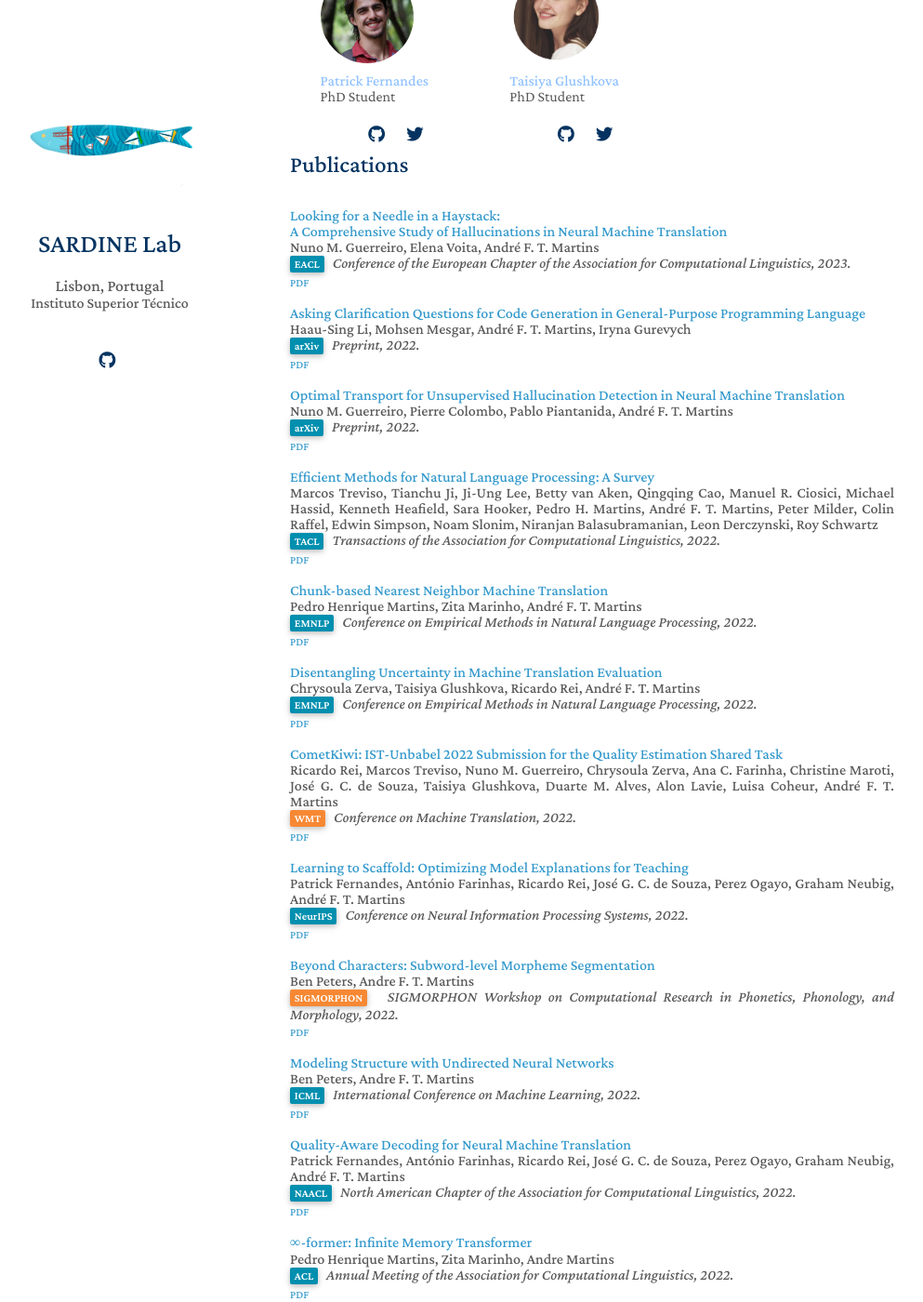
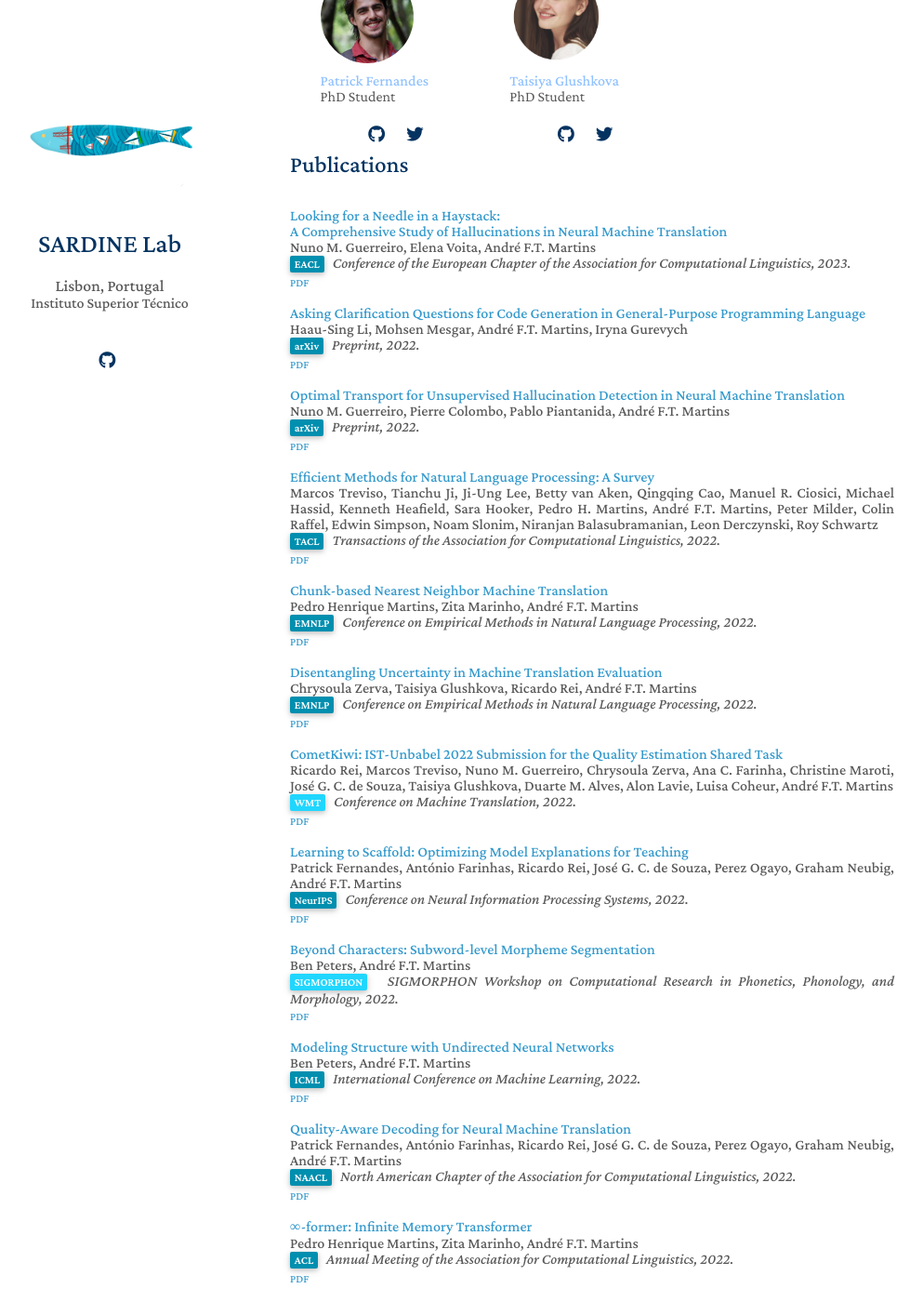
Before and after one commit to sardine-cs/sardine-cs.github.io, a Jekyll site: the page built from index.md, in a window 1280 px wide and 1400 px high, scrolled down 950 px. Shown: the whole window at 93% size, without its empty margins (158-1151 px from the left). Built offline with Jekyll 4.4.1, drawn with Linux system fonts in a browser that asks for light colours; nearby versions of some CDN libraries; a style sheet for code colours, icons or effects is not loaded.

Commit message:
Changes to publications

```diff
--- a/_includes/publications.md
+++ b/_includes/publications.md
@@ -5,7 +5,7 @@
 <div class="pub-row">
   <div class="col-sm-15">
       <div class="title"><a href="https://arxiv.org/abs/2208.05309">Looking for a Needle in a Haystack: <br> A Comprehensive Study of Hallucinations in Neural Machine Translation</a></div>
-      <div class="author">Nuno M. Guerreiro, Elena Voita, André F. T. Martins</div>
+      <div class="author">Nuno M. Guerreiro, Elena Voita, André F.T. Martins</div>
       <div class="periodical" style="position: relative; padding-bottom: 1px;"><span class="badge badge-mine">EACL</span> &nbsp; <em>Conference of the European Chapter of the Association for Computational Linguistics, 2023.</em></div>
     <div class="links">
       <a href="https://arxiv.org/pdf/2208.05309.pdf" class="btn btn-sm z-depth-1" role="button" target="_blank" style="font-size:12px;">PDF</a>
@@ -16,7 +16,7 @@
 <div class="pub-row">
   <div class="col-sm-15">
       <div class="title"><a href="https://arxiv.org/abs/2212.09885">Asking Clarification Questions for Code Generation in General-Purpose Programming Language</a></div>
-      <div class="author">Haau-Sing Li, Mohsen Mesgar, André F. T. Martins, Iryna Gurevych</div>
+      <div class="author">Haau-Sing Li, Mohsen Mesgar, André F.T. Martins, Iryna Gurevych</div>
       <div class="periodical" style="position: relative; padding-bottom: 1px;"><span class="badge badge-mine">arXiv</span> &nbsp; <em>Preprint, 2022.</em>
       </div>
     <div class="links">
@@ -28,7 +28,7 @@
 <div class="pub-row">
   <div class="col-sm-15">
       <div class="title"><a href="https://arxiv.org/abs/2212.09631">Optimal Transport for Unsupervised Hallucination Detection in Neural Machine Translation</a></div>
-      <div class="author">Nuno M. Guerreiro, Pierre Colombo, Pablo Piantanida, André F. T. Martins</div>
+      <div class="author">Nuno M. Guerreiro, Pierre Colombo, Pablo Piantanida, André F.T. Martins</div>
       <div class="periodical" style="position: relative; padding-bottom: 1px;"><span class="badge badge-mine">arXiv</span> &nbsp; <em>Preprint, 2022.</em>
       </div>
     <div class="links">
@@ -40,7 +40,7 @@
 <div class="pub-row">
   <div class="col-sm-15">
       <div class="title"><a href="https://arxiv.org/abs/2209.00099">Efficient Methods for Natural Language Processing: A Survey</a></div>
-      <div class="author">Marcos Treviso, Tianchu Ji, Ji-Ung Lee, Betty van Aken, Qingqing Cao, Manuel R. Ciosici, Michael Hassid, Kenneth Heafield, Sara Hooker, Pedro H. Martins, André F. T. Martins, Peter Milder, Colin Raffel, Edwin Simpson, Noam Slonim, Niranjan Balasubramanian, Leon Derczynski, Roy Schwartz</div>
+      <div class="author">Marcos Treviso, Tianchu Ji, Ji-Ung Lee, Betty van Aken, Qingqing Cao, Manuel R. Ciosici, Michael Hassid, Kenneth Heafield, Sara Hooker, Pedro H. Martins, André F.T. Martins, Peter Milder, Colin Raffel, Edwin Simpson, Noam Slonim, Niranjan Balasubramanian, Leon Derczynski, Roy Schwartz</div>
       <div class="periodical" style="position: relative; padding-bottom: 1px;"><span class="badge badge-mine">TACL</span> &nbsp; <em>Transactions of the Association for Computational Linguistics, 2022.</em>
       </div>
     <div class="links">
@@ -52,7 +52,7 @@
 <div class="pub-row">
   <div class="col-sm-15">
       <div class="title"><a href="https://arxiv.org/abs/2205.12230">Chunk-based Nearest Neighbor Machine Translation</a></div>
-      <div class="author">Pedro Henrique Martins, Zita Marinho, André F. T. Martins</div>
+      <div class="author">Pedro Henrique Martins, Zita Marinho, André F.T. Martins</div>
       <div class="periodical" style="position: relative; padding-bottom: 1px;"><span class="badge badge-mine">EMNLP</span> &nbsp; <em>Conference on Empirical Methods in Natural Language Processing, 2022.</em>
       </div>
     <div class="links">
@@ -64,7 +64,7 @@
 <div class="pub-row">
   <div class="col-sm-15">
       <div class="title"><a href="https://arxiv.org/abs/2204.06546">Disentangling Uncertainty in Machine Translation Evaluation</a></div>
-      <div class="author">Chrysoula Zerva, Taisiya Glushkova, Ricardo Rei, André F. T. Martins</div>
+      <div class="author">Chrysoula Zerva, Taisiya Glushkova, Ricardo Rei, André F.T. Martins</div>
       <div class="periodical" style="position: relative; padding-bottom: 1px;"><span class="badge badge-mine">EMNLP</span> &nbsp; <em>Conference on Empirical Methods in Natural Language Processing, 2022.</em>
       </div>
     <div class="links">
@@ -76,7 +76,7 @@
 <div class="pub-row">
   <div class="col-sm-15">
       <div class="title"><a href="https://arxiv.org/abs/2209.06243">CometKiwi: IST-Unbabel 2022 Submission for the Quality Estimation Shared Task</a></div>
-      <div class="author">Ricardo Rei, Marcos Treviso, Nuno M. Guerreiro, Chrysoula Zerva, Ana C. Farinha, Christine Maroti, José G. C. de Souza, Taisiya Glushkova, Duarte M. Alves, Alon Lavie, Luisa Coheur, André F. T. Martins</div>
+      <div class="author">Ricardo Rei, Marcos Treviso, Nuno M. Guerreiro, Chrysoula Zerva, Ana C. Farinha, Christine Maroti, José G. C. de Souza, Taisiya Glushkova, Duarte M. Alves, Alon Lavie, Luisa Coheur, André F.T. Martins</div>
       <div class="periodical" style="position: relative; padding-bottom: 1px;"><span class="badge badge-work">WMT</span> &nbsp; <em>Conference on Machine Translation, 2022.</em>
       </div>
     <div class="links">
@@ -88,7 +88,7 @@
 <div class="pub-row">
   <div class="col-sm-15">
       <div class="title"><a href="https://arxiv.org/abs/2204.10810">Learning to Scaffold: Optimizing Model Explanations for Teaching</a></div>
-      <div class="author">Patrick Fernandes, António Farinhas, Ricardo Rei, José G. C. de Souza, Perez Ogayo, Graham Neubig, André F. T. Martins</div>
+      <div class="author">Patrick Fernandes, António Farinhas, Ricardo Rei, José G. C. de Souza, Perez Ogayo, Graham Neubig, André F.T. Martins</div>
       <div class="periodical" style="position: relative; padding-bottom: 1px;"><span class="badge badge-mine">NeurIPS</span> &nbsp; <em>Conference on Neural Information Processing Systems, 2022.</em>
       </div>
     <div class="links">
@@ -99,12 +99,12 @@
 
 <div class="pub-row">
   <div class="col-sm-15">
-      <div class="title"><a href="https://arxiv.org/abs/2208.05309">Beyond Characters: Subword-level Morpheme Segmentation</a></div>
-      <div class="author">Ben Peters, Andre F. T. Martins</div>
+      <div class="title"><a href="https://aclanthology.org/2022.sigmorphon-1.14/">Beyond Characters: Subword-level Morpheme Segmentation</a></div>
+      <div class="author">Ben Peters, André F.T. Martins</div>
       <div class="periodical" style="position: relative; padding-bottom: 1px;"><span class="badge badge-work">SIGMORPHON</span> &nbsp; <em>SIGMORPHON Workshop on Computational Research in Phonetics, Phonology, and Morphology, 2022.</em>
       </div>
     <div class="links">
-      <a href="https://arxiv.org/pdf/2208.05309.pdf" class="btn btn-sm z-depth-1" role="button" target="_blank" style="font-size:12px;">PDF</a>
+      <a href="https://aclanthology.org/2022.sigmorphon-1.14.pdf" class="btn btn-sm z-depth-1" role="button" target="_blank" style="font-size:12px;">PDF</a>
     </div>
   </div>
 </div><br>
@@ -112,7 +112,7 @@
 <div class="pub-row">
   <div class="col-sm-15">
       <div class="title"><a href="https://proceedings.mlr.press/v162/mihaylova22a.html">Modeling Structure with Undirected Neural Networks</a></div>
-      <div class="author">Ben Peters, Andre F. T. Martins</div>
+      <div class="author">Ben Peters, André F.T. Martins</div>
       <div class="periodical" style="position: relative; padding-bottom: 1px;"><span class="badge badge-mine">ICML</span> &nbsp; <em>International Conference on Machine Learning, 2022.</em>
       </div>
     <div class="links">
@@ -124,7 +124,7 @@
 <div class="pub-row">
   <div class="col-sm-15">
       <div class="title"><a href="https://arxiv.org/abs/2205.00978">Quality-Aware Decoding for Neural Machine Translation</a></div>
-      <div class="author">Patrick Fernandes, António Farinhas, Ricardo Rei, José G. C. de Souza, Perez Ogayo, Graham Neubig, André F. T. Martins</div>
+      <div class="author">Patrick Fernandes, António Farinhas, Ricardo Rei, José G. C. de Souza, Perez Ogayo, Graham Neubig, André F.T. Martins</div>
       <div class="periodical" style="position: relative; padding-bottom: 1px;"><span class="badge badge-mine">NAACL</span> &nbsp; <em>North American Chapter of the Association for Computational Linguistics, 2022.</em>
       </div>
     <div class="links">
@@ -136,7 +136,7 @@
 <div class="pub-row">
   <div class="col-sm-15">
       <div class="title"><a href="https://aclanthology.org/2022.acl-long.375/">∞-former: Infinite Memory Transformer</a></div>
-      <div class="author">Pedro Henrique Martins, Zita Marinho, Andre Martins</div>
+      <div class="author">Pedro Henrique Martins, Zita Marinho, André F.T. Martins</div>
       <div class="periodical" style="position: relative; padding-bottom: 1px;"><span class="badge badge-mine">ACL</span> &nbsp; <em>Annual Meeting of the Association for Computational Linguistics, 2022.</em>
       </div>
     <div class="links">
--- a/_layouts/homepage.html
+++ b/_layouts/homepage.html
@@ -20,6 +20,7 @@
 
     <link rel=stylesheet href=https://cdnjs.cloudflare.com/ajax/libs/academicons/1.8.6/css/academicons.min.css integrity="sha256-uFVgMKfistnJAfoCUQigIl+JfUaP47GrRKjf6CTPVmw=" crossorigin=anonymous>
     <link rel=stylesheet href=https://cdnjs.cloudflare.com/ajax/libs/font-awesome/5.11.2/css/all.min.css integrity="sha256-+N4/V/SbAFiW1MPBCXnfnP9QSN3+Keu+NlB+0ev/YKQ=" crossorigin=anonymous>
+    <link rel=stylesheet href=https://cdnjs.cloudflare.com/ajax/libs/flag-icon-css/2.3.1/css/flag-icon.min.css>
 
     <link rel="stylesheet" href="./assets/css/style.css">
     <link rel="stylesheet" href="./assets/css/publications.css">
@@ -36,7 +37,7 @@
         <h1>{{ site.title }}</h1>
 
         {% if site.position %}
-        <position style="font-size:1.10rem;">{{ site.position }}</position>
+        <position style="font-size:1.10rem;">{{ site.position }} <td class="flag-icon-background flag-icon-pt"></td></position>
         <br>
         {% endif %}
         {% if site.affiliation %}
--- a/_sass/minimal-light.scss
+++ b/_sass/minimal-light.scss
@@ -714,8 +714,8 @@
 }
 
 .badge-work {
-  color: #f67614dd;
-  background-color: #f67614dd;
+  color: #20d6ff;
+  background-color: #20d6ff;
 }
 
 // Publications
```
Also changed, not shown: _config.yml (line endings or trailing spaces).
